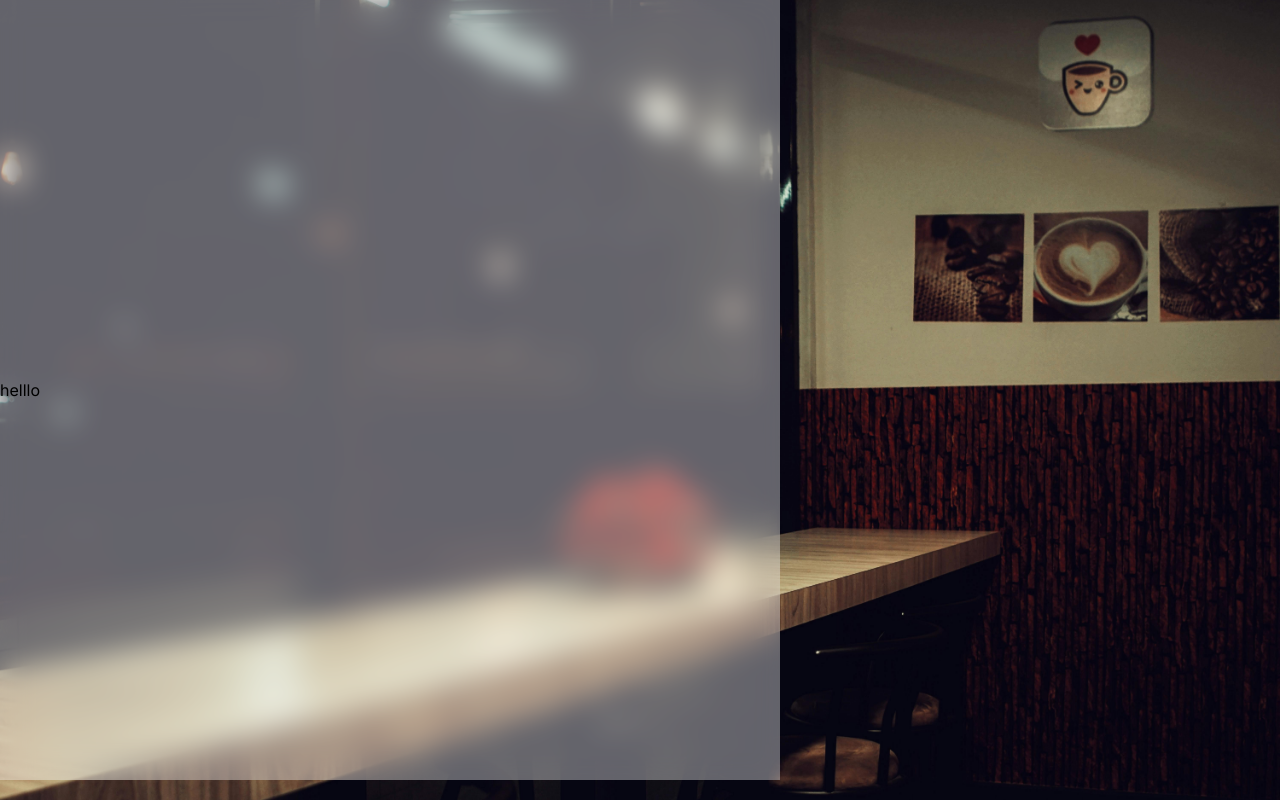
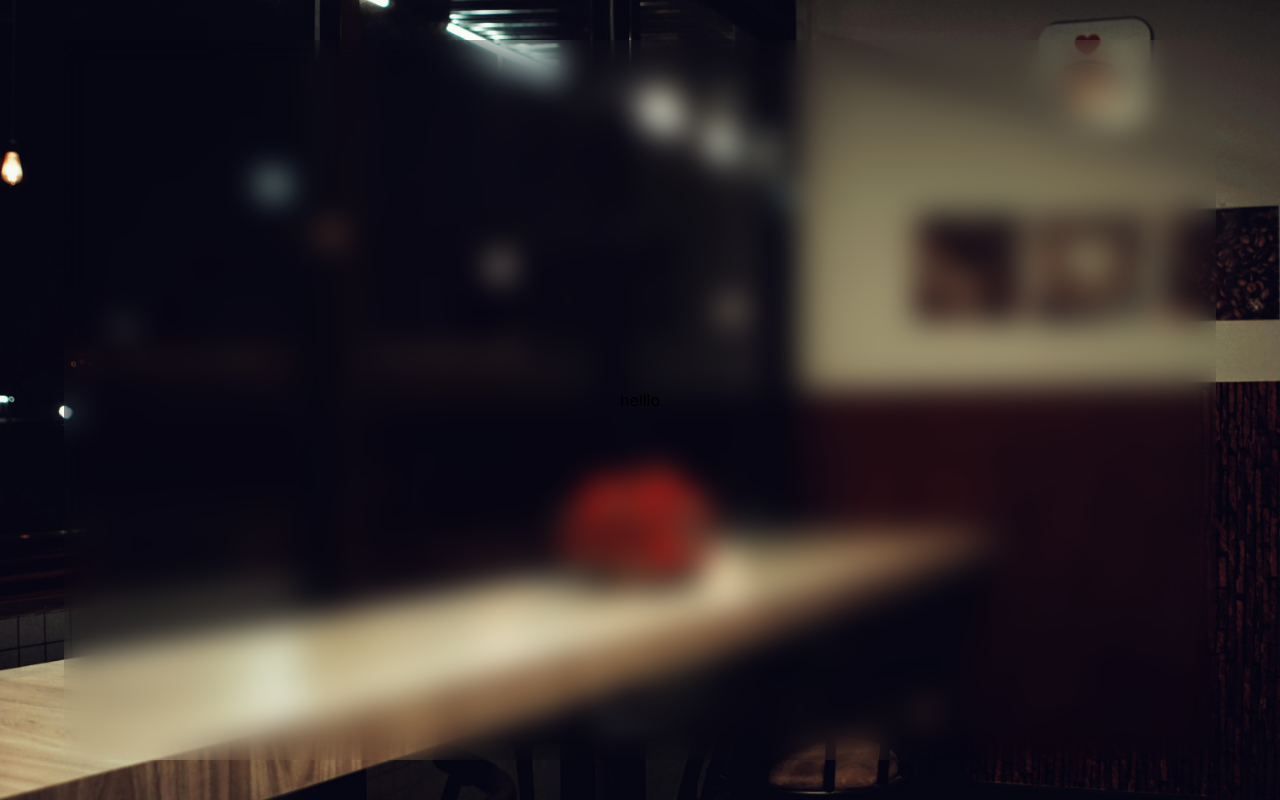
Before and after one commit to AramKim37/secondcoffee, a Next.js app: page /pages/mainpage in a window 1280 px wide. Built offline with nearby package versions, Linux system fonts and the light colour scheme.

Commit message:
add spatial css

```diff
--- a/app/globals.css
+++ b/app/globals.css
@@ -21,6 +21,7 @@
 }
 
 .spatial {
-  background: rgba(253, 253, 253, 0.382);
+  /* background: rgba(253, 253, 253, 0.382); */
+  /* background: rgba(181, 75, 75, 0.382); */
   backdrop-filter: blur(15px);
 }
--- a/app/pages/mainpage/page.jsx
+++ b/app/pages/mainpage/page.jsx
@@ -5,8 +5,12 @@ import Logo from "../../../public/images/logo.png";
 const MainPage = () => {
   return (
     <main className="mainbg ">
-      <div className="w-[780px] h-[780px] items-center flex justify-center">
-        <div className="spatial w-full h-full items-center flex">helllo</div>
+      <div className="flex h-full items-center justify-center">
+        <div className="w-[90%] h-[90%]">
+          <div className="spatial w-full h-full items-center flex justify-center rounded-xl">
+            helllo
+          </div>
+        </div>
       </div>
     </main>
   );
```
